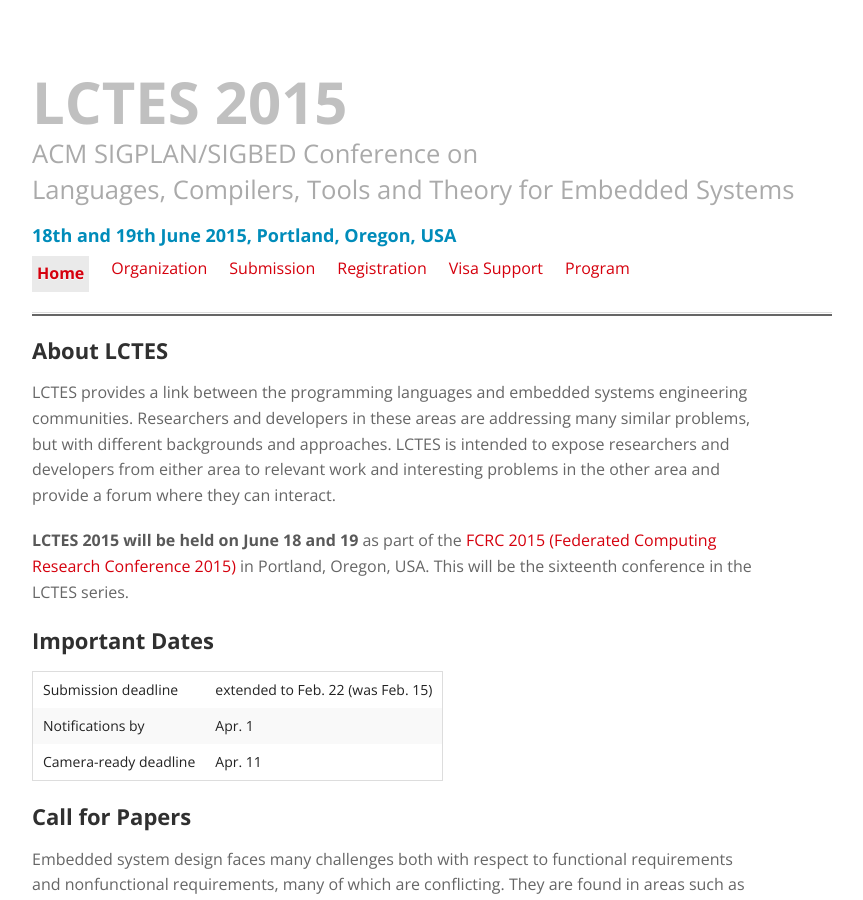
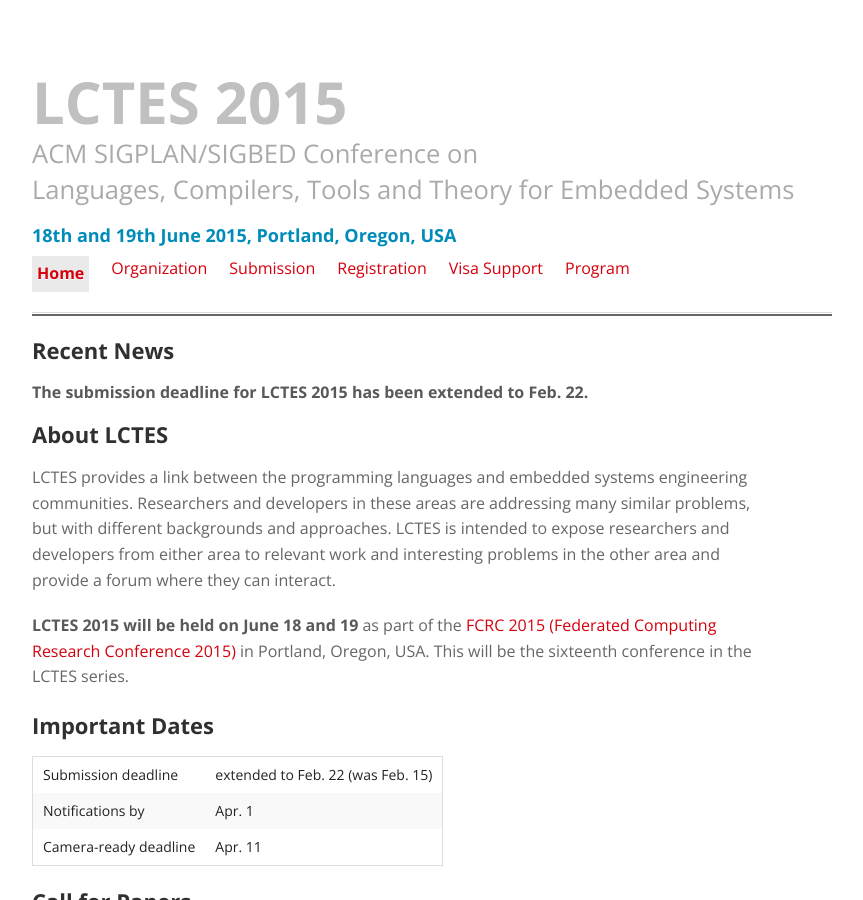
Before and after one commit to GSathish/lctes2015, a Jekyll site: the page built from index.html, in a window 1280 px wide and 900 px high. Shown: the whole window, without its empty margins (28-891 px from the left). Built offline with Jekyll 4.4.1, drawn with Linux system fonts in a browser that asks for light colours.

Commit message:
Major headline re. deadline extension

```diff
--- a/index.html
+++ b/index.html
@@ -4,6 +4,9 @@
 description: Languages, Compilers, Tools and Theory for Embedded Systems
 current: home
 ---
+
+<h2>Recent News</h2>
+<strong>The submission deadline for LCTES 2015 has been extended to Feb. 22.</strong>
 
 <h2>About LCTES</h2>
 
```
